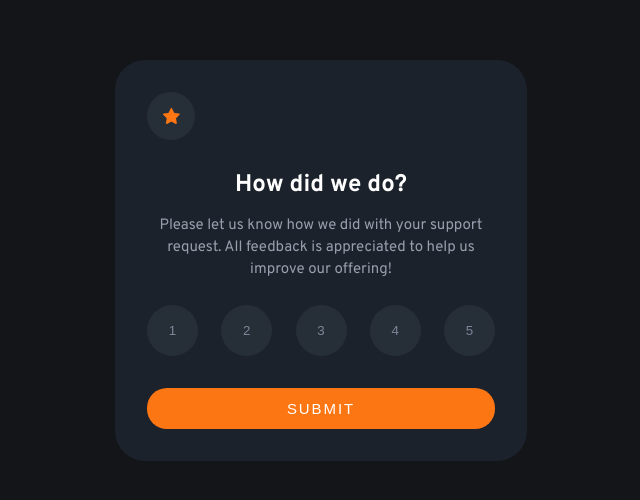
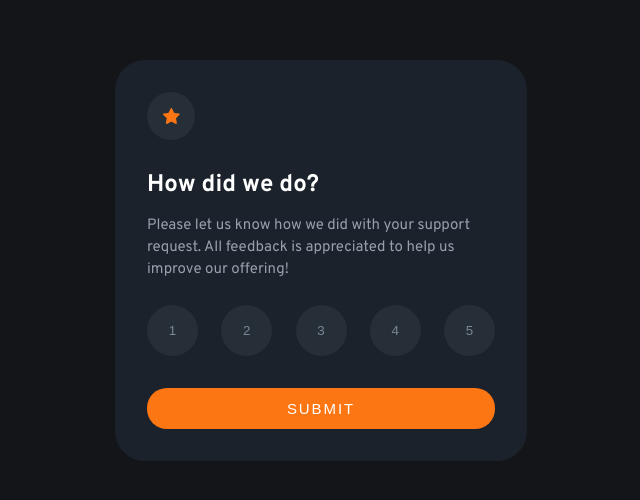
Before and after one commit to YashinN/FM-interactive-rating-component-submission, a React (Create React App) app: page / in a window 1280 px wide. Shown: the part 140-640 px from the top of the page, without its empty margins (319-959 px from the left). Built offline with nearby package versions, Linux system fonts and the light colour scheme.

Commit message:
Fixed text alignment on message screen , when sumbit state changed text is center aligned.

```diff
--- a/src/App.js
+++ b/src/App.js
@@ -29,7 +29,7 @@ function App() {
 
   return (
     <LayoutMain>
-      <CardLayout>
+      <CardLayout isSubmit={isSubmit}>
         {!isSubmit && <RatingScreen dispatch={dispatch} currRating={rating} />}
         {isSubmit && <MessageScreen rating={rating} />}
       </CardLayout>
--- a/src/components/CardLayout.js
+++ b/src/components/CardLayout.js
@@ -1,7 +1,11 @@
 import styles from "./CardLayout.module.css";
 
-const CardLayout = ({ children }) => {
-  return <section className={styles.card}>{children}</section>;
+const CardLayout = ({ children, isSubmit }) => {
+  return (
+    <section className={`${styles.card} ${isSubmit && styles.textCenter}`}>
+      {children}
+    </section>
+  );
 };
 
 export default CardLayout;
--- a/src/components/CardLayout.module.css
+++ b/src/components/CardLayout.module.css
@@ -4,5 +4,8 @@
   min-width: 32.7rem;
   border-radius: 3rem;
   padding: 3.2rem;
+}
+
+.textCenter {
   text-align: center;
 }
```
